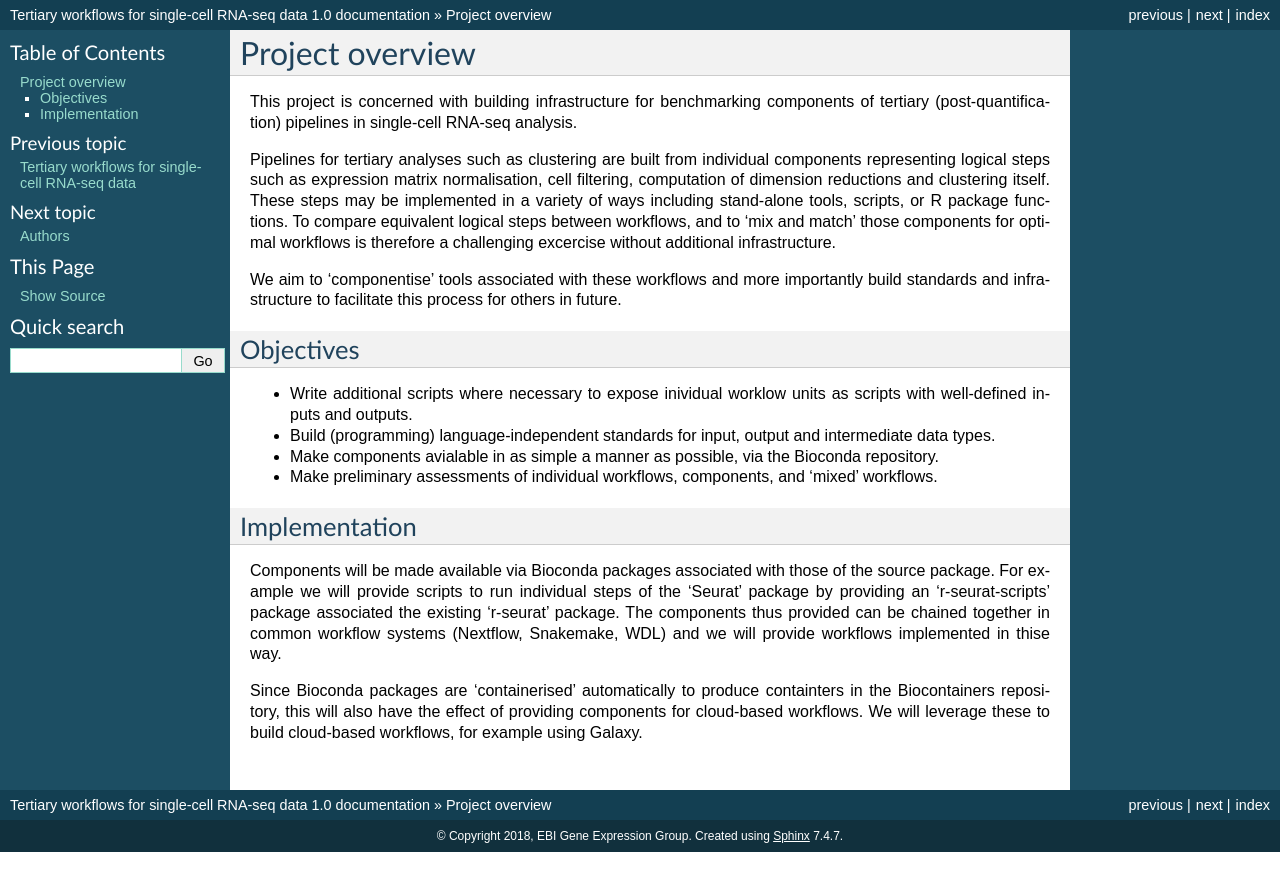
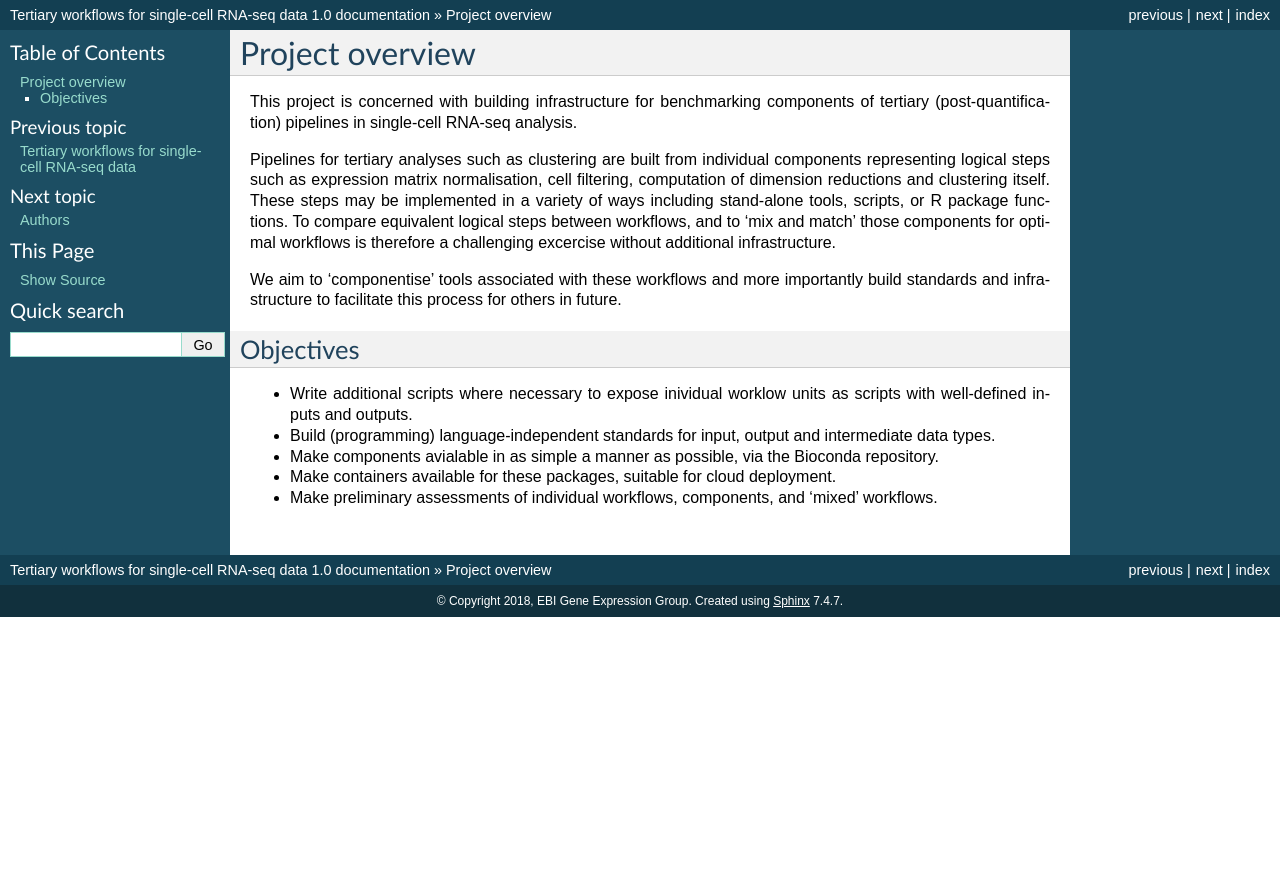
Before and after one commit to ebi-gene-expression-group/tertiary_workflows_docs, a Sphinx documentation site: the page built from docs/overview.rst, in a window 1280 px wide. Shown: the top 891 px of the page. Built offline with Sphinx 7.4.7, drawn with Linux system fonts in a browser that asks for light colours.

Commit message:
Tidy up a bit

```diff
--- a/docs/bioconda_wrapping_tools.rst
+++ b/docs/bioconda_wrapping_tools.rst
@@ -1,8 +1,8 @@
 #####################################################
-Creating Bioconda scripts packages for software tools
+Writing Bioconda recipes
 #####################################################
 
-This section describes how to create Bioconda packages providing wrapper scripts for individual components of toolkits such as Seurat. You will write wrapper scripts for all necessary components, create a test script to make sure your wrappers operate correctly, and finally write what's called a 'recipe' for Bioconda. When run via 'conda install' This recipe will download the scripts you've written (in this case from GitHub) and install them on host machines.
+A Bioconda recipe is a simple set of configuration files defining where software can be found, and how it may be installed. The effect is to allow installation via Conda in a 'package manager'-like interface. This section describes how to create Bioconda recipes providing wrapper scripts for individual components of toolkits such as Seurat. You will write wrapper scripts for all necessary components, create a test script to make sure your wrappers operate correctly, and finally write what's called a 'recipe' for Bioconda. When run via 'conda install' This recipe will download the scripts you've written (in this case from GitHub) and install them on host machines.
 
 **************************
 Prerequisites
--- a/docs/overview.rst
+++ b/docs/overview.rst
@@ -15,12 +15,5 @@ Objectives
 * Write additional scripts where necessary to expose inividual worklow units as scripts with well-defined inputs and outputs.
 * Build (programming) language-independent standards for input, output and intermediate data types.
 * Make components avialable in as simple a manner as possible, via the Bioconda repository.
+* Make containers available for these packages, suitable for cloud deployment.
 * Make preliminary assessments of individual workflows, components, and 'mixed' workflows.
-
-**************
-Implementation
-**************
-
-Components will be made available via Bioconda packages associated with those of the source package. For example we will provide scripts to run individual steps of the 'Seurat' package by providing an 'r-seurat-scripts' package associated the existing 'r-seurat' package. The components thus provided can be chained together in common workflow systems (Nextflow, Snakemake, WDL) and we will provide workflows implemented in thise way.
-
-Since Bioconda packages are 'containerised' automatically to produce containters in the Biocontainers repository, this will also have the effect of providing components for cloud-based workflows. We will leverage these to build cloud-based workflows, for example using Galaxy.
--- a/docs/writing_bioconda_recipes.rst
+++ b/docs/writing_bioconda_recipes.rst
@@ -4,7 +4,7 @@
 Writing Bioconda recipes
 ########################
 
-A Bioconda recipe is a simple set of configuration files defining where software can be found, and how it may be installed. It is comprised primarily of a meta.yaml file to define metadata associated with a package, and a script, build.sh, which installs the software. See https://bioconda.github.io/contributing.html for detailed info.
+A Bioconda recipe is comprised primarily of a meta.yaml file to define metadata associated with a package, and a script, build.sh, which installs the software. See https://bioconda.github.io/contributing.html for detailed info.
 
 Clone your fork of bioconda-recipes, and from within that clone create a new branch named for your new package (e.g. r-seurat-scripts):
 
```
Also changed, not shown: other parts of docs/bioconda_wrapping_tools.rst (+1 -0 lines).
